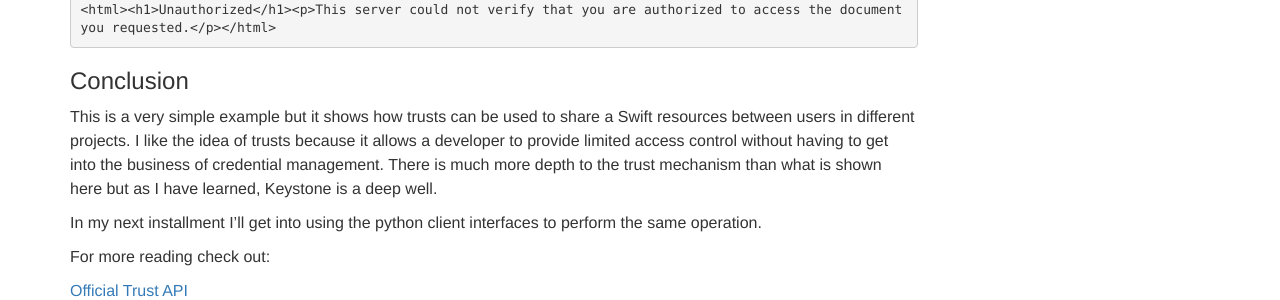
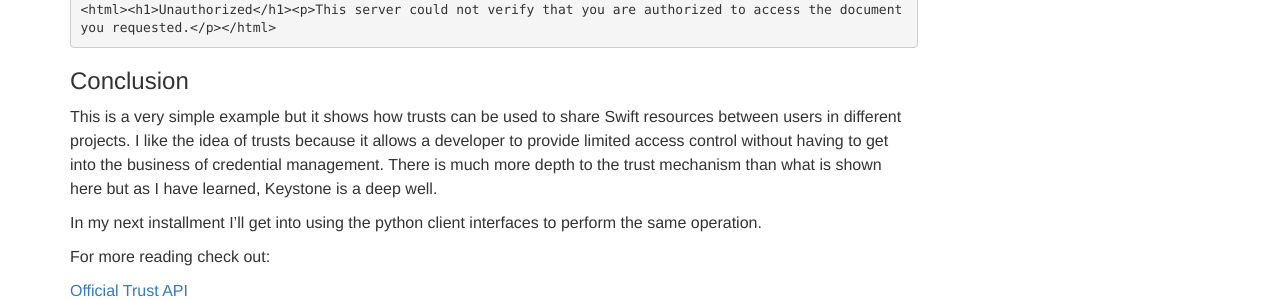
Before and after one commit to elmiko/elmiko.github.io, a Jekyll site: the page built from _posts/2014-06-10-keystone-trust-delegation.markdown, in a window 1280 px wide and 900 px high, scrolled down 5611 px. Shown: the part 469-769 px from the top of the window. Built offline with Jekyll 4.4.1, drawn with Linux system fonts in a browser that asks for light colours; nearby versions of some CDN libraries; Markdown is read by kramdown in place of the engine named in the settings.

Commit message:
removing a word

```diff
--- a/_posts/2014-06-10-keystone-trust-delegation.markdown
+++ b/_posts/2014-06-10-keystone-trust-delegation.markdown
@@ -357,7 +357,7 @@ X-Trans-Id: txa17b6b5ee45b47339f0f9-0053bf0779
 ###Conclusion
 
 This is a very simple example but it shows how trusts can be used to share
-a Swift resources between users in different projects. I like the idea of
+Swift resources between users in different projects. I like the idea of
 trusts because it allows a developer to provide limited access control without
 having to get into the business of credential management. There is much more
 depth to the trust mechanism than what is shown here but as I have learned,
```
